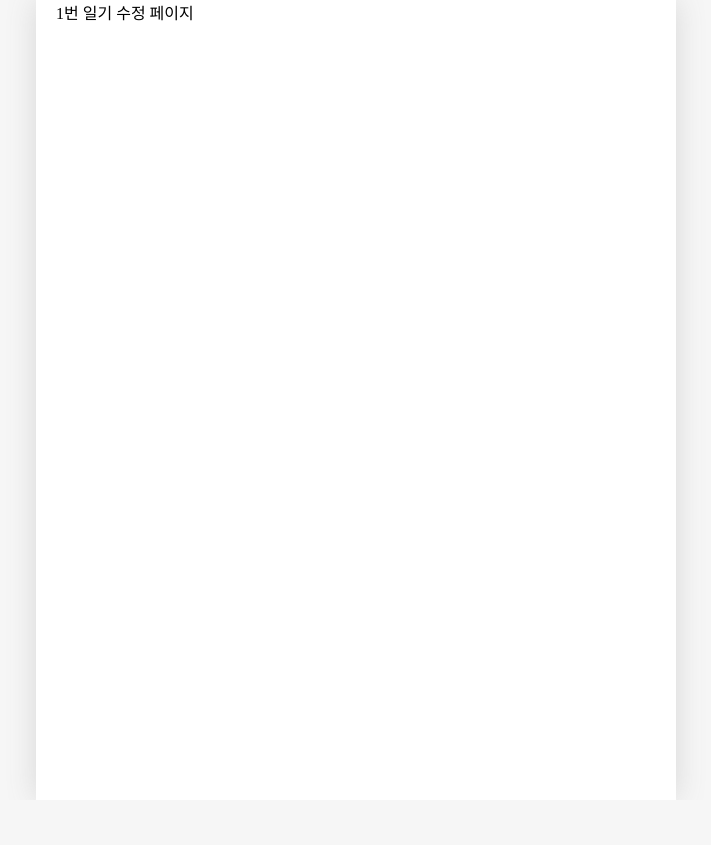
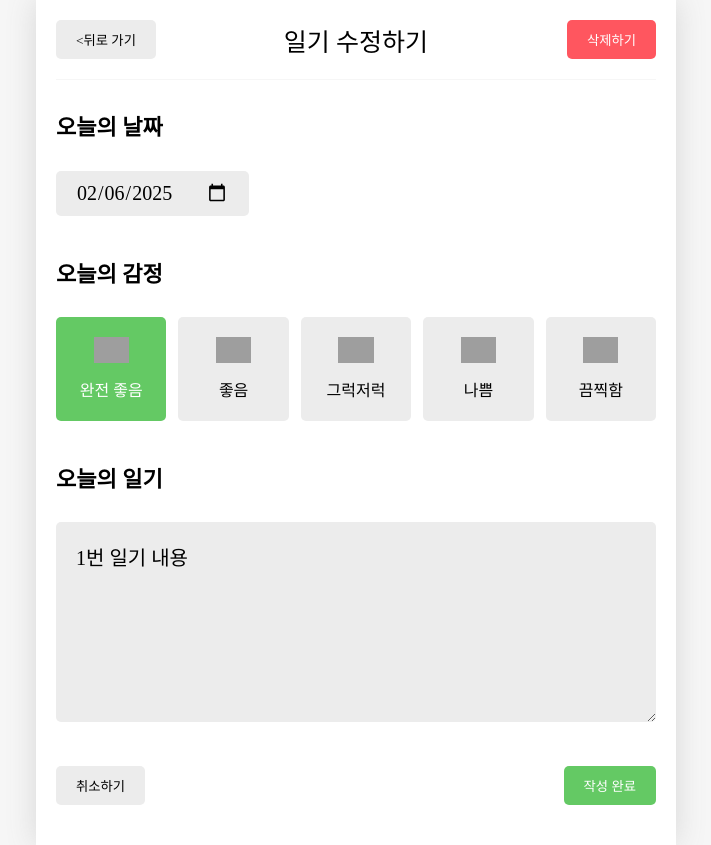
Before and after one commit to eun0101/emotion-diary, a React (Vite) app: page /edit/1 in a window 1280 px wide. Shown: the whole page, without its empty margins (284-995 px from the left). Before the commit the page ends 800 px from the top, so only its background shows below. Built offline with nearby package versions, Linux system fonts and the light colour scheme; grey boxes are pictures that could not be loaded; a web font is replaced by a local one.

Commit message:
[정은아] 1. Edit 페이지 구현하기

```diff
--- a/src/components/Editor.jsx
+++ b/src/components/Editor.jsx
@@ -1,7 +1,7 @@
 import "./Editor.css";
 import EmotionItem from "./EmotionItem.jsx";
 import Button from "./button.jsx";
-import {useState} from "react";
+import {useState, useEffect} from "react";
 import {useNavigate} from "react-router-dom";
 
 const emotionList = [
@@ -42,13 +42,23 @@
 }
 
 
-const Editor = ({onSubmit})=>{
+const Editor = ({initData, onSubmit})=>{
     const [input, setInput] = useState({
         createdDate: new Date(),
         emotionId: 3,
         content: "",
     });
     const nav = useNavigate();
+    useEffect(()=>{
+        if (initData){
+            setInput({
+                ...initData
+                ,
+                createdDate: new Date(Number(initData.createdDate))
+            })
+        }
+
+    },[initData])
     const onChangeInput = (e) =>{
 
         let name = e.target.name; //입력이 들어온 요소
--- a/src/pages/Edit.jsx
+++ b/src/pages/Edit.jsx
@@ -1,8 +1,60 @@
-import {useParams}  from "react-router-dom";
+import {useParams, useNavigate}  from "react-router-dom";
+import Header from "../components/Header.jsx";
+import Button from "../components/button.jsx";
+import Editor from "../components/Editor.jsx";
+import {useContext, useEffect, useState} from "react";
+import {DiaryDispatchContext, DiaryStateContext} from "../App.jsx";
 
 const Edit = () => {
     const params = useParams();
-    return <div>{params.id}번 일기 수정 페이지</div>;
+    const nav = useNavigate();
+    const {onDelete, onUpdate} = useContext(DiaryDispatchContext);
+    const data = useContext(DiaryStateContext);
+    const [curDiaryItem, setCurDiaryItem] = useState();
+
+    //params.id 값 또는 data 값이 바뀔 떄 실행
+    useEffect(()=>{
+        const currentDiaryItem = data.find(
+            (item)=> String(item.id) === String(params.id)
+        );
+
+        if (!currentDiaryItem){
+            window.alert("존재하지 않는 일기입니다.");
+            nav('/',{replace:true});
+        }
+
+        setCurDiaryItem(currentDiaryItem);
+    }, [params.id]);
+
+    const onClickDelete = () =>{
+        if (window.confirm("일기를 삭제할까요? 다시 복구되지 않아요!")){
+            //일기 삭제 로직
+            onDelete(params.id);
+            nav('/',{replace:true});
+        }
+    };
+
+    const onSubmit = (input) =>{
+        if (window.confirm("일기를 정말 수정할까요?")){
+            onUpdate(
+                params.id,
+                input.createdDate.getTime(), // 타임스탬프로 변환해서 넘기기
+                input.emotionId,
+                input.content
+            );
+
+            nav('/',{replace:true}) //홈페이지로 이동하는 동시에 뒤로가기 방지
+        }
+    };
+
+
+    return <div>
+        < Header title={"일기 수정하기"}
+                leftChild={<Button onClick={()=>nav(-1)} text={"<뒤로 가기"}/>}
+                rightChild={<Button onClick={onClickDelete} text={"삭제하기"} type={"NEGATIVE"}/>}
+        />
+        <Editor initData={curDiaryItem} onSubmit={onSubmit}/>
+    </div>;
 }
 
 export default Edit
```
